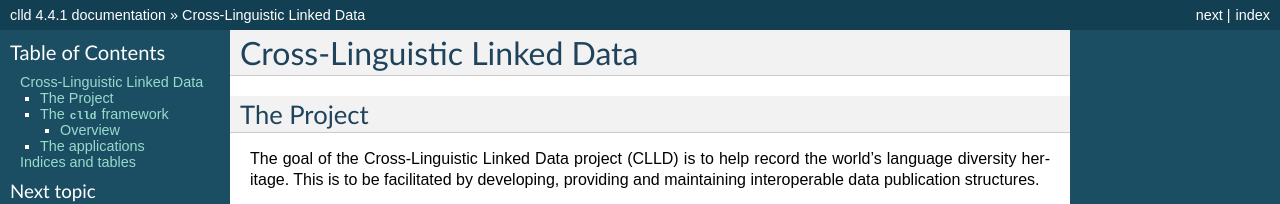
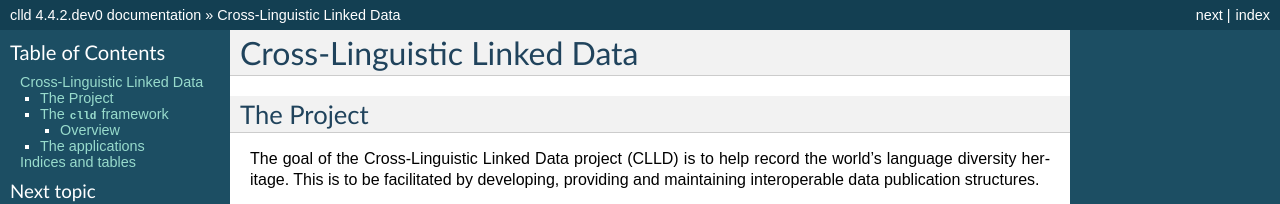
Before and after one commit to clld/clld, a Sphinx documentation site: the page built from docs/index.rst, in a window 1280 px wide and 900 px high. Shown: the top 204 px of the window. Built offline with Sphinx 7.4.7, drawn with Linux system fonts in a browser that asks for light colours; some of the changed text lies outside the part shown.

Commit message:
bump version for development

```diff
--- a/docs/conf.py
+++ b/docs/conf.py
@@ -51,10 +51,10 @@ copyright = u'Max Planck Society'
 # built documents.
 #
 # The full version, including alpha/beta/rc tags.
-release = '4.4.1'
+release = '4.4.2.dev0'
 
 # The short X.Y version.
-version = '4.4.1'
+version = '4.4.2.dev0'
 
 # The language for content autogenerated by Sphinx. Refer to documentation
 # for a list of supported languages.
--- a/setup.py
+++ b/setup.py
@@ -33,7 +33,7 @@ install_requires = [
 
 setup(
     name='clld',
-    version='4.4.1',
+    version='4.4.2.dev0',
     description=(
         'Python library supporting the development of cross-linguistic databases'),
     long_description=open('README.md').read(),
--- a/src/clld/__init__.py
+++ b/src/clld/__init__.py
@@ -5,7 +5,7 @@ from clld.db.models import common
 from clld import interfaces
 
 
-__version__ = "4.4.1"
+__version__ = "4.4.2.dev0"
 
 
 class Resource(namedtuple('Resource', 'name model interface with_index with_rdfdump')):
```
